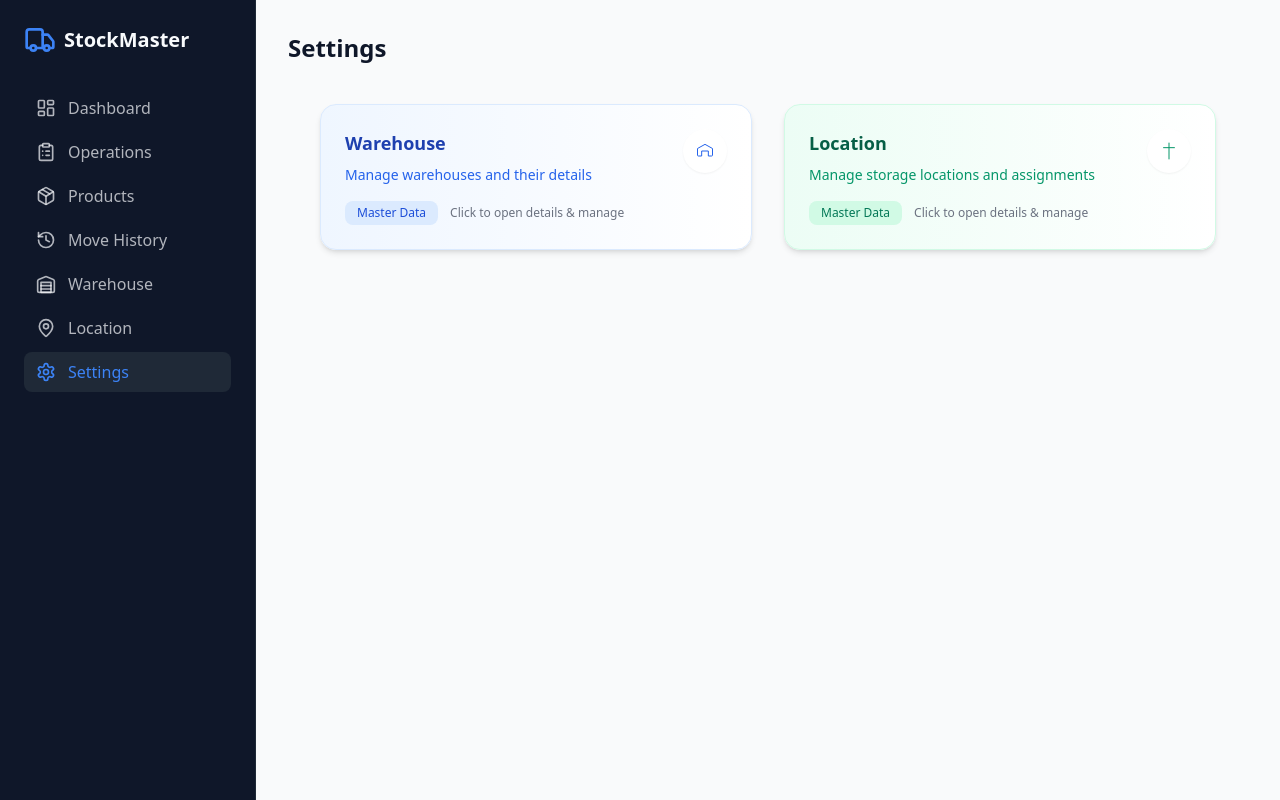
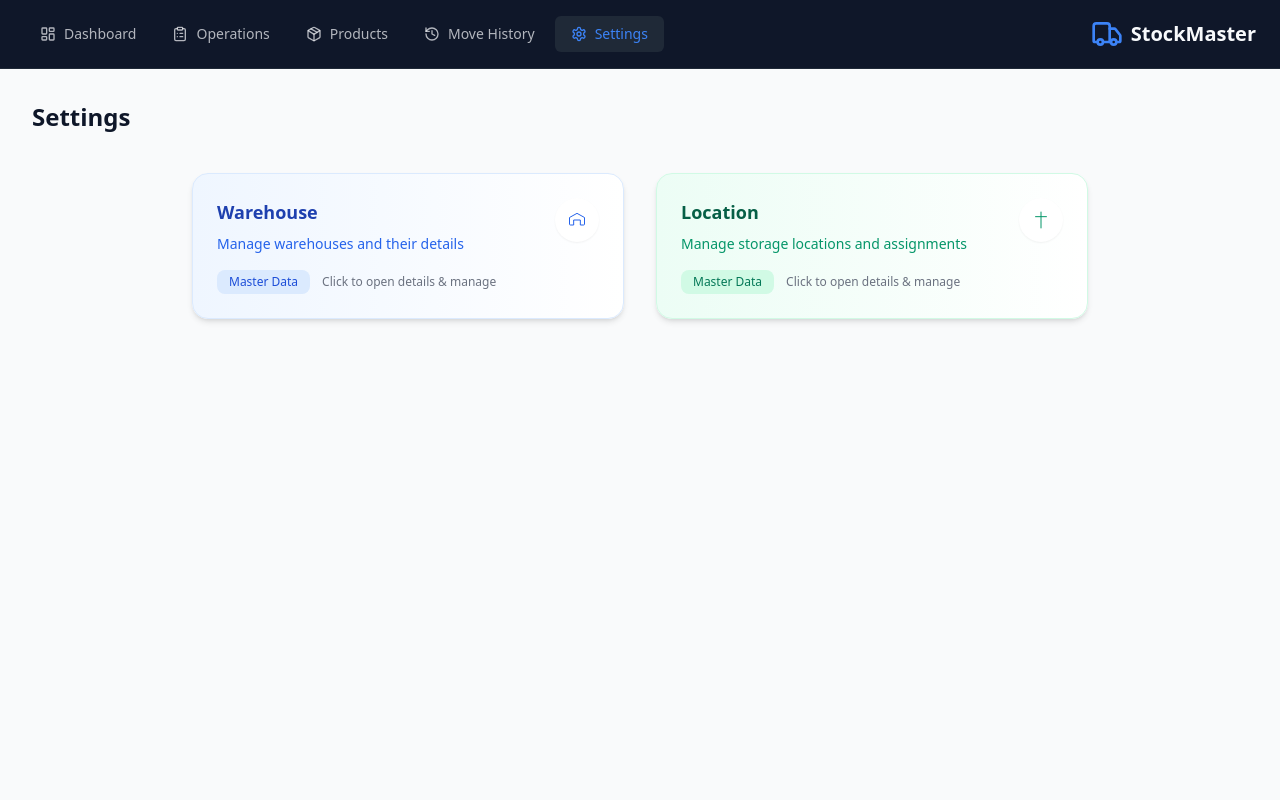
Before and after one commit to SwainDias/StockMaster-Odoo-Hackathon, a React (Vite) app in the folder frontend/: page /settings in a window 1280 px wide. Built offline with nearby package versions, Linux system fonts and the light colour scheme.

Commit message:
converted sidebar to navbar

```diff
--- a/frontend/src/components/layout/DashboardLayout.jsx
+++ b/frontend/src/components/layout/DashboardLayout.jsx
@@ -1,9 +1,9 @@
-import { Sidebar } from "./Sidebar";
+import { Navbar } from "./Sidebar";
 
 export const DashboardLayout = ({ children }) => {
   return (
-    <div className="flex min-h-screen w-full bg-background">
-      <Sidebar />
+    <div className="flex flex-col min-h-screen w-full bg-background">
+      <Navbar />
       <main className="flex-1">
         {children}
       </main>
--- a/frontend/src/components/layout/Sidebar.jsx
+++ b/frontend/src/components/layout/Sidebar.jsx
@@ -1,38 +1,42 @@
 import { NavLink } from "@/components/NavLink";
 import { LayoutDashboard, Package, ClipboardList, History, Warehouse, MapPin, Settings, TruckIcon } from "lucide-react";
 
-export const Sidebar = () => {
+export const Navbar = () => {
   const navItems = [
     { to: "/dashboard", icon: LayoutDashboard, label: "Dashboard" },
     { to: "/operations", icon: ClipboardList, label: "Operations" },
     { to: "/products", icon: Package, label: "Products" },
     { to: "/move-history", icon: History, label: "Move History" },
-    { to: "/warehouse", icon: Warehouse, label: "Warehouse" },
-    { to: "/location", icon: MapPin, label: "Location" },
     { to: "/settings", icon: Settings, label: "Settings" },
   ];
 
   return (
-    <aside className="w-64 bg-sidebar border-r border-sidebar-border">
-      <div className="p-6">
-        <div className="flex items-center gap-2 mb-8">
-          <TruckIcon className="h-8 w-8 text-sidebar-primary" />
-          <h1 className="text-xl font-bold text-sidebar-foreground">StockMaster</h1>
-        </div>
-        <nav className="space-y-1">
+    <nav className="w-full bg-sidebar border-b border-sidebar-border">
+      <div className="px-6 py-4 flex items-center justify-between">
+        {/* Navigation Items */}
+        <div className="flex items-center gap-1 ">
           {navItems.map((item) => (
             <NavLink
               key={item.to}
               to={item.to}
-              className="flex items-center gap-3 px-3 py-2 rounded-lg text-sidebar-foreground/70 hover:bg-sidebar-accent hover:text-sidebar-foreground transition-colors"
+              className="flex items-center gap-2 px-4 py-2 rounded-md text-sidebar-foreground/70 hover:bg-sidebar-accent hover:text-sidebar-foreground transition-colors text-sm"
               activeClassName="bg-sidebar-accent text-sidebar-primary font-medium"
             >
-              <item.icon className="h-5 w-5" />
+              <item.icon className="h-4 w-4" />
               <span>{item.label}</span>
             </NavLink>
           ))}
-        </nav>
+        </div>
+
+        {/* Logo Section */}
+        <div className="flex items-center gap-2">
+          <TruckIcon className="h-8 w-8 text-sidebar-primary" />
+          <h1 className="text-xl font-bold text-sidebar-foreground">StockMaster</h1>
+        </div>
       </div>
-    </aside>
+    </nav>
   );
 };
+
+// Keep Sidebar export for backwards compatibility (if needed)
+export const Sidebar = Navbar;
--- a/frontend/src/pages/ReceiptDetail.jsx
+++ b/frontend/src/pages/ReceiptDetail.jsx
@@ -6,7 +6,6 @@ import { Input } from "@/components/ui/input";
 import { Label } from "@/components/ui/label";
 import { Button } from "@/components/ui/button";
 import { Table, TableBody, TableCell, TableHead, TableHeader, TableRow } from "@/components/ui/table";
-import { Badge } from "@/components/ui/badge";
 import { Alert, AlertDescription } from "@/components/ui/alert";
 import { useParams, useNavigate } from "react-router-dom";
 import { Check, X, AlertCircle, Printer, Plus } from "lucide-react";
```
